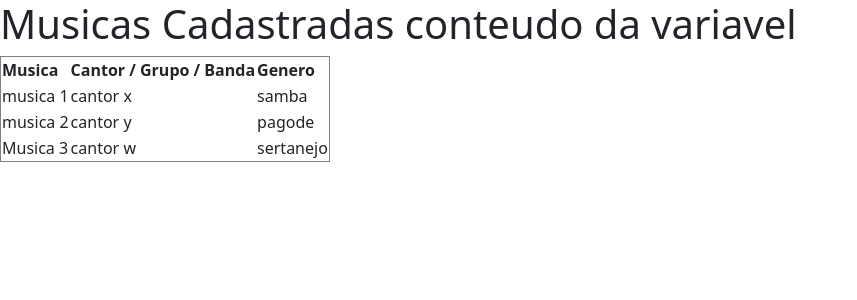
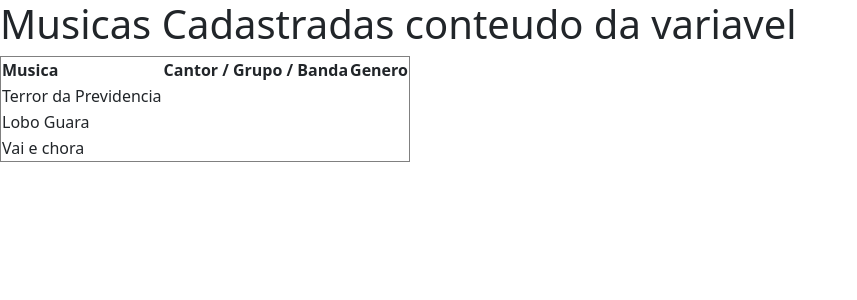
Before and after one commit to Gerson-if/CursoFlask, a Flask app: page /musicas in a window 1280 px wide. Shown: the top 300 px of the page, without its empty margins (0-857 px from the left). Run offline with Flask 3, Linux system fonts and the light colour scheme; some libraries are stand-ins or nearby versions.

Commit message:
utilização de comandos no html e passagens de variaveis para a template

```diff
--- a/app.py
+++ /dev/null
@@ -1,15 +0,0 @@
-from flask import Flask, url_for, render_template, session, redirect
-
-
-secretkey = "minhasenhamuitodificil"
-app = Flask(__name__)
-
-
-@app.route('/musicas')
-def listaMusicas():
-    return render_template('lista_musicas.html',
-                           titulo = 'conteudo da variavel')
-
-
-
-app.run(debug=True)
--- /dev/null
+++ b/musica.py
@@ -0,0 +1,17 @@
+from flask import Flask, url_for, render_template, session, redirect
+
+
+secretkey = "minhasenhamuitodificil"
+app = Flask(__name__)
+
+
+@app.route('/musicas')
+def listarMusicas():
+    lista = ['Terror da Previdencia', 'Lobo Guara', 'Vai e chora']
+
+    return render_template('lista_musicas.html',
+                           titulo = 'conteudo da variavel',
+                           musicas = lista)
+
+
+app.run(debug=True)
--- a/templates/lista_musicas.html
+++ b/templates/lista_musicas.html
@@ -21,23 +21,13 @@
     </thead>
 
     <tbody> <!--Agrupa o corpo principal da tebela os que estao com os <td>  de dados-->
+        {% for musica in musicas %}
         <tr><!-- segunda linha-->
-            <td> musica 1</td>
-            <td> cantor x</td>
-            <td> samba</td>
+            <td>{{ musica}}</td>
+            <td></td>
+            <td></td>
         </tr>
-
-        <tr> <!-- terceira linha-->
-            <td> musica 2</td>
-            <td> cantor y</td>
-            <td> pagode</td>
-        </tr>
-
-        <tr> <!--quarta linha-->
-            <td> Musica 3</td>
-            <td> cantor w</td>
-            <td> sertanejo</td>
-        </tr>
+        {% endfor %}
     </tbody>
 
    </table>
```
Also changed, not shown: README.md.
